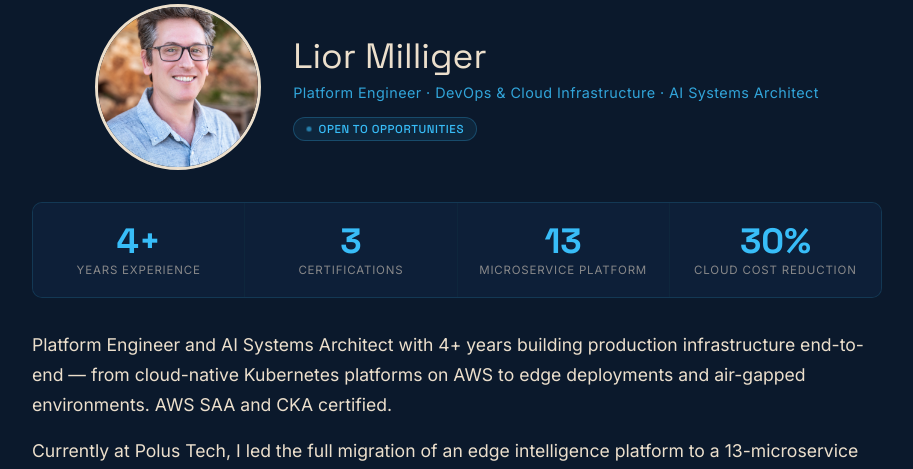
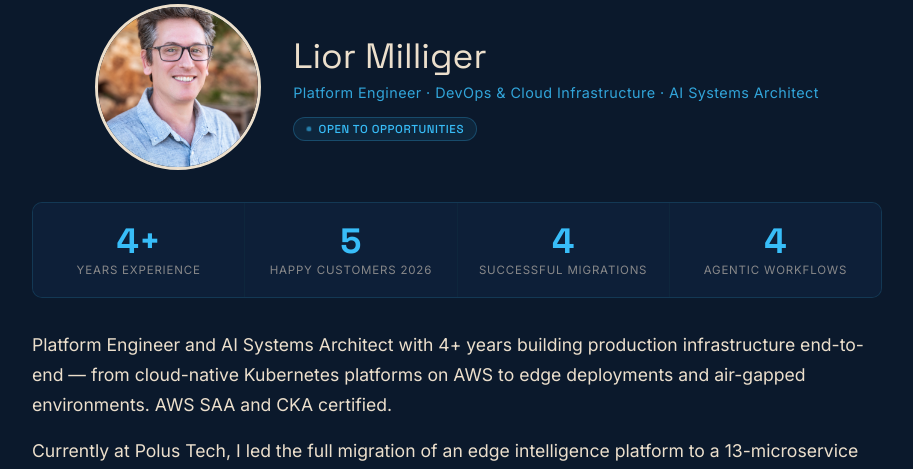
Before and after one commit to liormilliger/mywebsite-app, a Flask app: page / in a window 1280 px wide. Shown: the part 131-600 px from the top of the page, without its empty margins (183-1096 px from the left). Run offline with Flask 3, Linux system fonts and the light colour scheme; some libraries are stand-ins or nearby versions.

Commit message:
Improving achievements bar in homepage

```diff
--- a/app/templates/index.html
+++ b/app/templates/index.html
@@ -20,16 +20,16 @@
             <span class="stat-label">Years Experience</span>
         </div>
         <div class="stat-item">
-            <span class="stat-number">3</span>
-            <span class="stat-label">Certifications</span>
+            <span class="stat-number">5</span>
+            <span class="stat-label">Happy Customers 2026</span>
         </div>
         <div class="stat-item">
-            <span class="stat-number">13</span>
-            <span class="stat-label">Microservice Platform</span>
+            <span class="stat-number">4</span>
+            <span class="stat-label">Successful Migrations</span>
         </div>
         <div class="stat-item">
-            <span class="stat-number">30%</span>
-            <span class="stat-label">Cloud Cost Reduction</span>
+            <span class="stat-number">4</span>
+            <span class="stat-label">Agentic Workflows</span>
         </div>
     </div>
 
```
